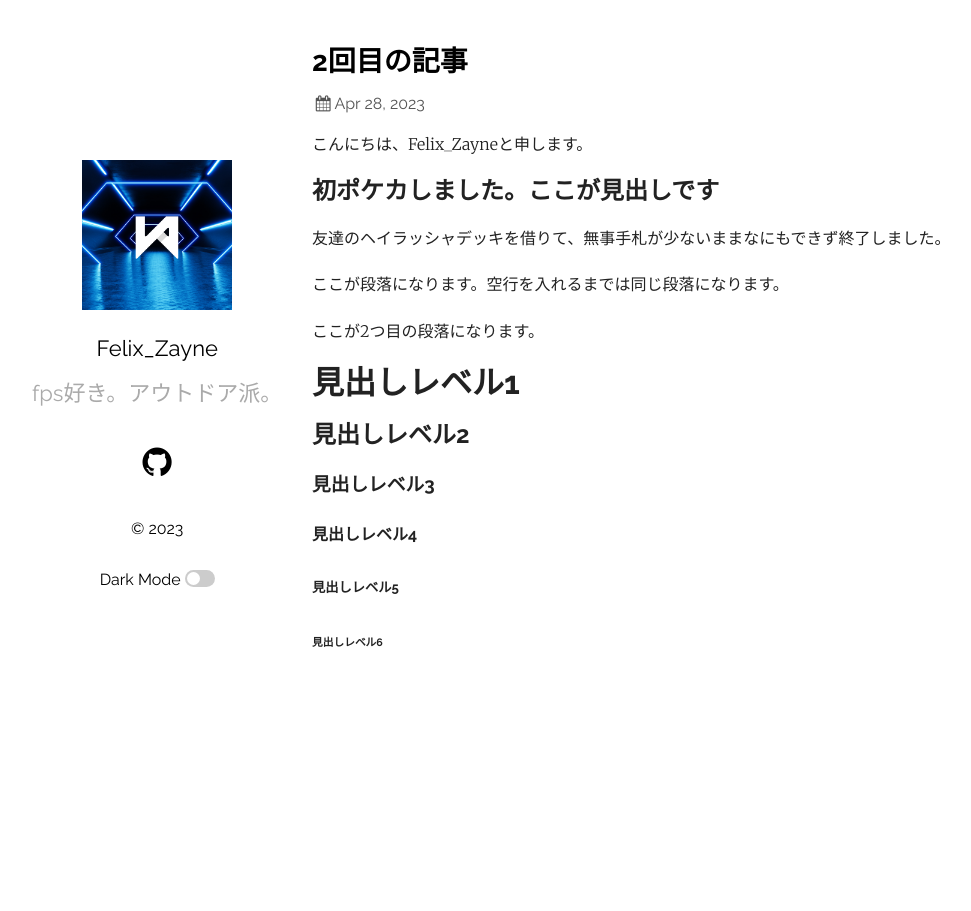
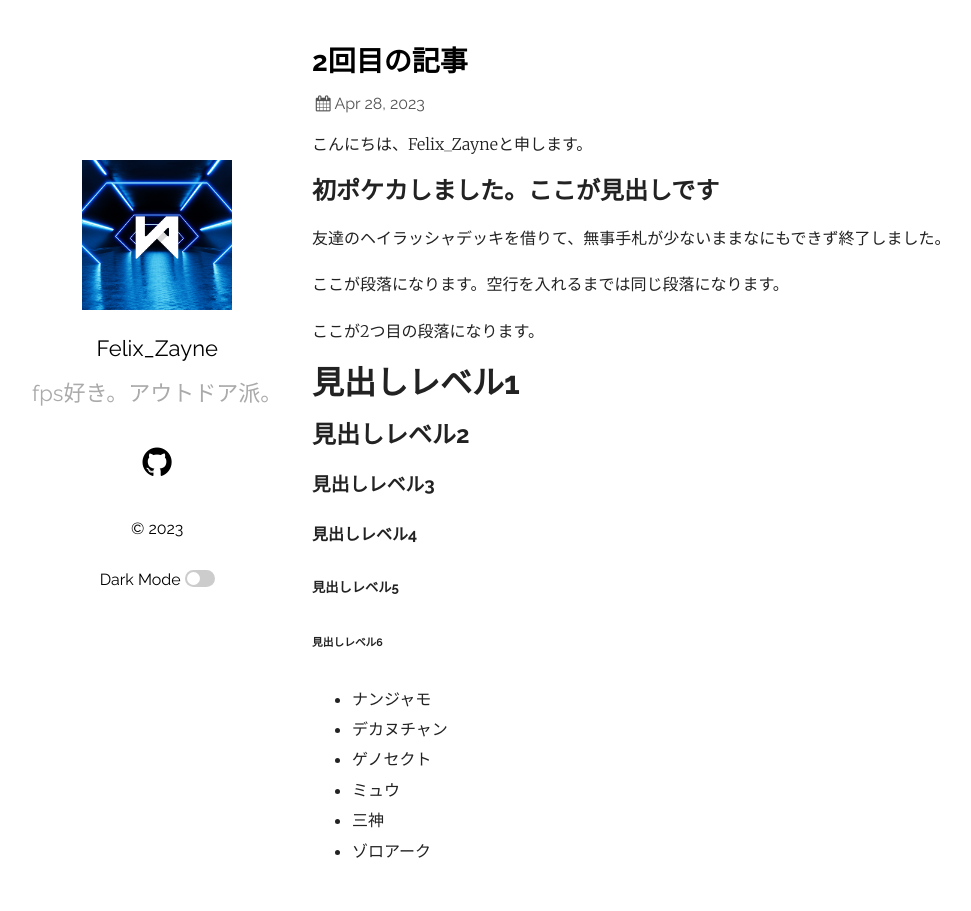
Before and after one commit to ayaponzu2525/ayaponzu2525.github.io, a Jekyll site: the page built from _posts/2023-04-28-article2 copy.md, in a window 1280 px wide. Shown: the whole page, without its empty margins (43-1014 px from the left). Built offline with Jekyll 4.4.1, drawn with Linux system fonts in a browser that asks for light colours.

Commit message:
箇条書き

```diff
--- a/_posts/2023-04-28-article2 copy.md
+++ b/_posts/2023-04-28-article2 copy.md
@@ -20,3 +20,10 @@ categories:
 #### 見出しレベル4
 ##### 見出しレベル5
 ###### 見出しレベル6
+
+- ナンジャモ
+- デカヌチャン
+- ゲノセクト
+- ミュウ
+- 三神
+- ゾロアーク
```
